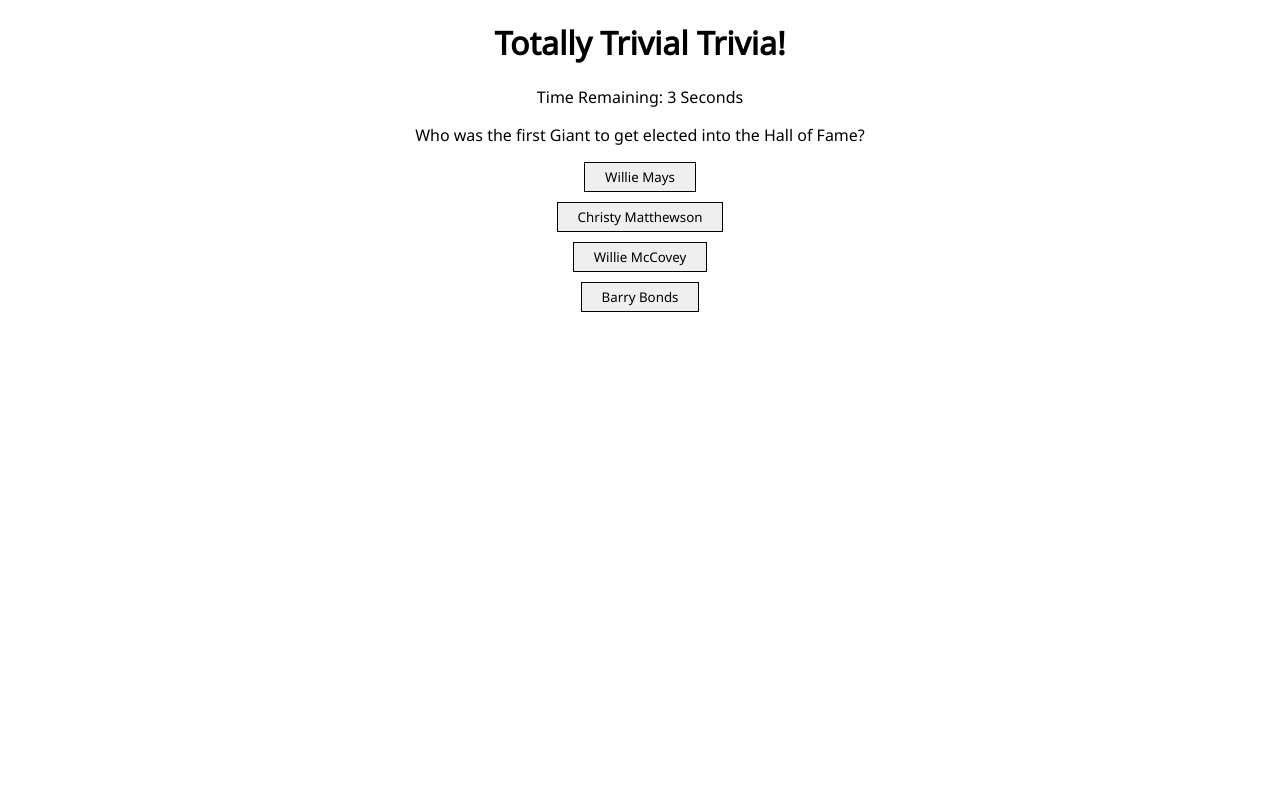
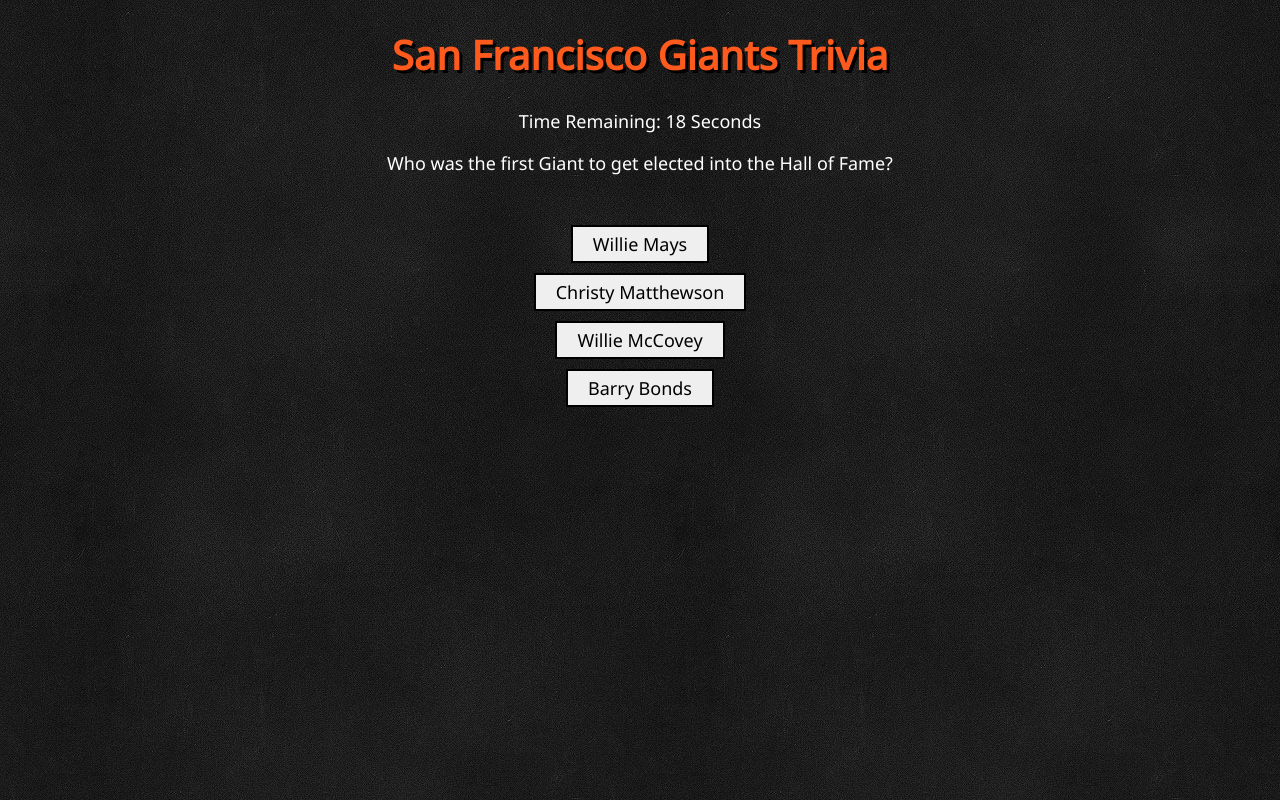
Before and after one commit to jdwong415/TriviaGame, a plain HTML site: page index.html in a window 1280 px wide. Both pictures are taken after a click on the button "Start". Drawn offline with nearby package versions, Linux system fonts and the light colour scheme.

Commit message:
Add style

```diff
--- a/assets/css/style.css
+++ b/assets/css/style.css
@@ -1,16 +1,39 @@
 body {
   text-align: center;
   font-family: 'Noto Sans', sans-serif;
+  background-image: url("../images/bg.jpg");
+}
+
+h1 {
+  color: rgb(254,90,29);
+  text-shadow: 3px 3px #000;
+  font-size: 40px;
+}
+
+p {
+  font-size: 18px;
+  color: #fff;
 }
 
 button {
   font-family: 'Noto Sans', sans-serif;
-  border: 1px solid #000;
+  border: 2px solid #000;
   padding: 5px 20px;
+  font-size: 18px;
 }
 
 button:hover {
-    background-color: orange;
+    background-color: rgb(254,90,29);
+    color: #fff;
+}
+
+#start {
+  margin-top: 50px;
+  font-size: 30px;
+}
+
+#question {
+  margin-bottom: 50px;
 }
 
 #answers {
@@ -24,3 +47,7 @@ button:hover {
 .answer {
     margin-bottom: 10px;
 }
+
+#logo {
+  display: none;
+}
--- a/assets/javascript/app.js
+++ b/assets/javascript/app.js
@@ -22,7 +22,7 @@ $(document).ready(function() {
   var answers = ["Christy Matthewson", "Barry Bonds", "1989", "2010", "Madison Bumgarner", "Tim Lincecum", "Buster Posey", "Matt Cain"];
 
   var intervalID;
-  var time = 5;
+  var time = 20;
   var questionCount = 0;
   var correct = 0;
   var incorrect = 0;
@@ -52,6 +52,7 @@ $(document).ready(function() {
   function getResult() {
     clearInterval(intervalID);
     $("#answers").css("display", "none");
+    $("#logo").css("display", "block");
     if (resCorrect) {
       $("#question").html("<p>Correct!</p");
     }
@@ -80,7 +81,8 @@ $(document).ready(function() {
     resUnanswered = false;
     resCorrect = false;
     resIncorrect = false;
-    time = 5;
+    time = 20;
+    $("#logo").css("display", "none");
     $("#time").html("<p>Time Remaining: " + time + " Seconds</p>");
 
     $("#question").html("<p>" + questions[questionCount] + "</p>");
@@ -104,7 +106,8 @@ $(document).ready(function() {
 
   function endGame() {
     $("#reset").css("display", "block");
-    $("#question").html("Here are your final results:");
+    $("#logo").css("display", "none");
+    $("#question").html("<p>Here are your final results:</p>");
     $("#question").append("<p>Correct Answers: " + correct + "<p>");
     $("#question").append("<p>Incorrect Answers: " + incorrect + "<p>");
     $("#question").append("<p>Unanswered: " + unanswered + "<p>");
--- a/index.html
+++ b/index.html
@@ -6,15 +6,15 @@
   <link href="https://fonts.googleapis.com/css?family=Noto+Sans" rel="stylesheet">
   <link rel="stylesheet" href="assets/css/style.css">
 
-  <title>Totally Trivial Trivia!</title>
+  <title>San Francisco Giants Trivia</title>
 </head>
 <body>
   <div id="container">
-    <h1>Totally Trivial Trivia!</h1>
+    <h1>San Francisco Giants Trivia</h1>
+    <div id="time"><img src="assets/images/logo.png" height=150px></div>
     <div id="intro">
       <button id="start">Start</button>
     </div>
-    <div id="time"></div>
     <div id="question"></div>
     <div id="answers">
       <button id="a1" class="answer"></button><br>
@@ -25,6 +25,9 @@
     <div id="reset">
       <button id="startOver">Start Over?</button>
     </div>
+    <div id="logo">
+      <img src="assets/images/logo.png" height=150px>
+    </div>
   </div>
 
   <!-- jQuery -->
```
Also changed, not shown: assets/images/bg.jpg (added), assets/images/logo.png (added).
